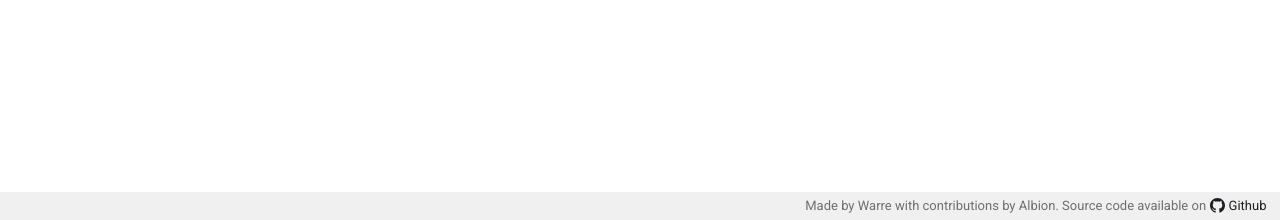
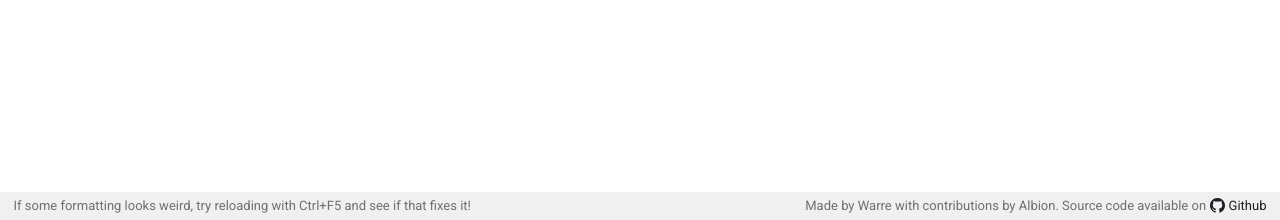
Before and after one commit to Wadu436/formula1-championship, a Django app: page /faq/ in a window 1280 px wide. Shown: the part 580-800 px from the top of the page. Run offline with Django 3.2, Linux system fonts and the light colour scheme; data that the repository does not hold is empty; some libraries are stand-ins or nearby versions.

Commit message:
add css reloading hint

```diff
--- a/app/leaderboard/static/leaderboard/global.css
+++ b/app/leaderboard/static/leaderboard/global.css
@@ -273,7 +273,7 @@ a:hover {
     color: #6f6f6f;
     padding: 0.3rem;
     font-size: small;
-    justify-content: right;
+    justify-content: space-between;
 }
 
 .footer-container a {
@@ -282,6 +282,7 @@ a:hover {
 }
 
 .footer-text {
+    margin-left: .6rem;
     margin-right: .6rem;
     display: flex;
     align-items: center;
--- a/app/leaderboard/templates/leaderboard/base.html
+++ b/app/leaderboard/templates/leaderboard/base.html
@@ -106,6 +106,9 @@
     <!-- Footer -->
     <div class="footer-container">
         <div class="footer-text">
+            <span>If some formatting looks weird, try reloading with Ctrl+F5 and see if that fixes it!</span>
+        </div>
+        <div class="footer-text">
             <span>Made by Warre with contributions by Albion. Source code available on</span>
             <a href="https://github.com/Wadu436/formula1-championship" class="footer-github">
             <img src="{% static 'leaderboard/github-logo.svg' %}" style="height: 1rem; width: 1rem;" class="mx-1"></img>
```
